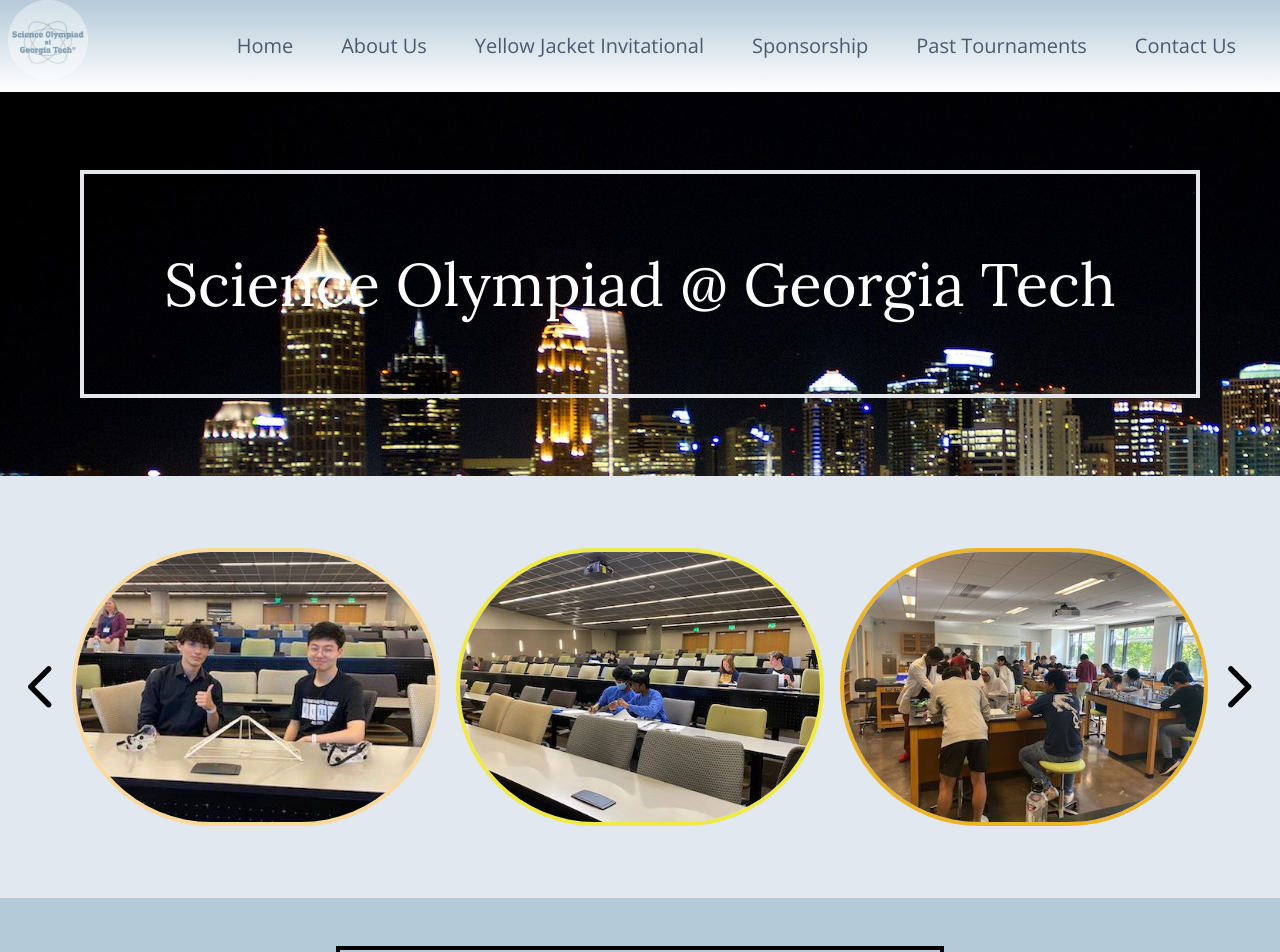
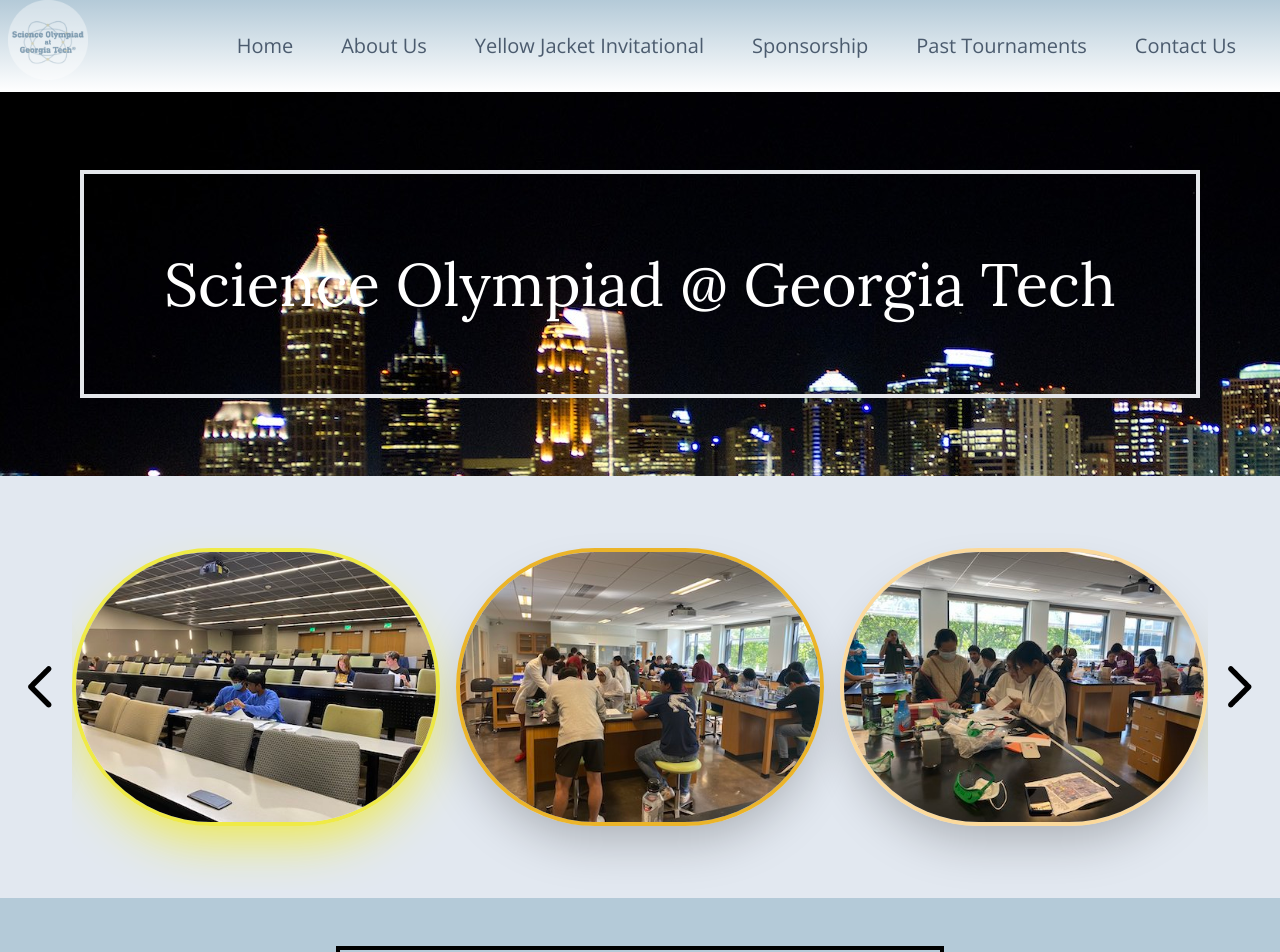
Before and after one commit to scioly-gatech/website, a Next.js app: page / in a window 1280 px wide. Shown: the top 952 px of the page. Built offline with nearby package versions, Linux system fonts and the light colour scheme.

Commit message:
Fix initial loading jumping

```diff
--- a/src/app/components/Carousel.tsx
+++ b/src/app/components/Carousel.tsx
@@ -1,4 +1,4 @@
-import React, { useCallback, ReactNode } from "react";
+import React, { useCallback, useEffect, ReactNode } from "react";
 import useEmblaCarousel, {
   EmblaOptionsType,
   EmblaCarouselType,
@@ -21,7 +21,13 @@ const SPACING = "1rem";
 
 const EmblaCarousel: React.FC<EmblaCarouselProps> = (props) => {
   const { maxElementWidth, options, numOfShownElements, children } = props;
-  const [emblaRef, emblaApi] = useEmblaCarousel(options, [Autoplay()]);
+  const [emblaRef, emblaApi] = useEmblaCarousel({...options, startIndex: 1}, [Autoplay()]);
+
+  useEffect(() => {
+    if (emblaApi) {
+      //emblaApi.scrollTo(1, false);
+    }
+  }, [emblaApi])
 
   const onButtonClick = useCallback((emblaApi: EmblaCarouselType) => {
     const { autoplay } = emblaApi.plugins();
--- a/src/app/page.tsx
+++ b/src/app/page.tsx
@@ -60,7 +60,7 @@ export default function Home() {
     <div id="carouselSmall" className="flex lg:hidden flex-row justify-center">
         <EmblaCarousel numOfShownElements={1}
                       maxElementWidth={467}
-                      options={{ dragFree: true, loop: true }}>
+                      options={{ dragFree: true, loop: true, watchDrag: null }}>
               {allPictures.map((imagePath, index) => {
                 // For passing type check
                 const mod = index % 3;
@@ -68,12 +68,14 @@ export default function Home() {
                   return <></>;
                 }
 
-                return <img
-                  className={`block border-4 border-${indexToColor[mod]} rounded-full my-16`}
+                return <Image
+                  className={`block border-4 border-${indexToColor[mod]} shadow-2xl shadow-${indexToColor[mod]} rounded-full my-16`}
                   style={{objectFit: "cover"}}
                   src={imagePath}
                   alt="Slideshow Picture"
                   key={index}
+                  width={467}
+                  height={0}
                 />
               })}
         </EmblaCarousel>
@@ -83,7 +85,7 @@ export default function Home() {
       <div id="carouselLarge" className="hidden lg:flex flex-row justify-center">
         <EmblaCarousel numOfShownElements={3}
                       maxElementWidth={467}
-                      options={{ dragFree: true, loop: true }}>
+                      options={{ dragFree: true, loop: true, watchDrag: null }}>
               {allPictures.map((imagePath, index) => {
                 // For passing type check
                 const mod = index % 3;
@@ -91,12 +93,14 @@ export default function Home() {
                   return <></>;
                 }
 
-                return <img
-                  className={`block border-4 border-${indexToColor[mod]} rounded-full my-16`}
+                return <Image
+                  className={`block border-4 border-${indexToColor[mod]} shadow-2xl shadow-${indexToColor[mod]} rounded-full my-16`}
                   style={{objectFit: "cover"}}
                   src={imagePath}
                   alt="Slideshow Picture"
                   key={index}
+                  width={467}
+                  height={0}
                 />
               })}
         </EmblaCarousel>
--- a/src/app/pastTournaments/2023/page.tsx
+++ b/src/app/pastTournaments/2023/page.tsx
@@ -52,7 +52,7 @@ const eventResults = eventResults2023
     <div id="carouselSmall" className="flex lg:hidden flex-row justify-center">
         <EmblaCarousel numOfShownElements={1}
                       maxElementWidth={467}
-                      options={{ dragFree: true, loop: true }}>
+                      options={{ dragFree: true, loop: true, watchDrag: null }}>
               {allPictures.map((imagePath, index) => {
                 // For passing type check
                 const mod = index % 3;
@@ -66,6 +66,8 @@ const eventResults = eventResults2023
                   src={imagePath}
                   alt="Slideshow Picture"
                   key={index}
+                  width={467}
+                  height={0}
                 />
               })}
         </EmblaCarousel>
@@ -75,7 +77,7 @@ const eventResults = eventResults2023
       <div id="carouselLarge" className="hidden lg:flex flex-row justify-center">
         <EmblaCarousel numOfShownElements={3}
                       maxElementWidth={467}
-                      options={{ dragFree: true, loop: true }}>
+                      options={{ dragFree: true, loop: true, watchDrag: null }}>
               {allPictures.map((imagePath, index) => {
                 // For passing type check
                 const mod = index % 3;
@@ -89,6 +91,8 @@ const eventResults = eventResults2023
                   src={imagePath}
                   alt="Slideshow Picture"
                   key={index}
+                  width={467}
+                  height={0}
                 />
               })}
         </EmblaCarousel>
```
Also changed, not shown: 1 other file (tests, documents, lock files or other folders).
